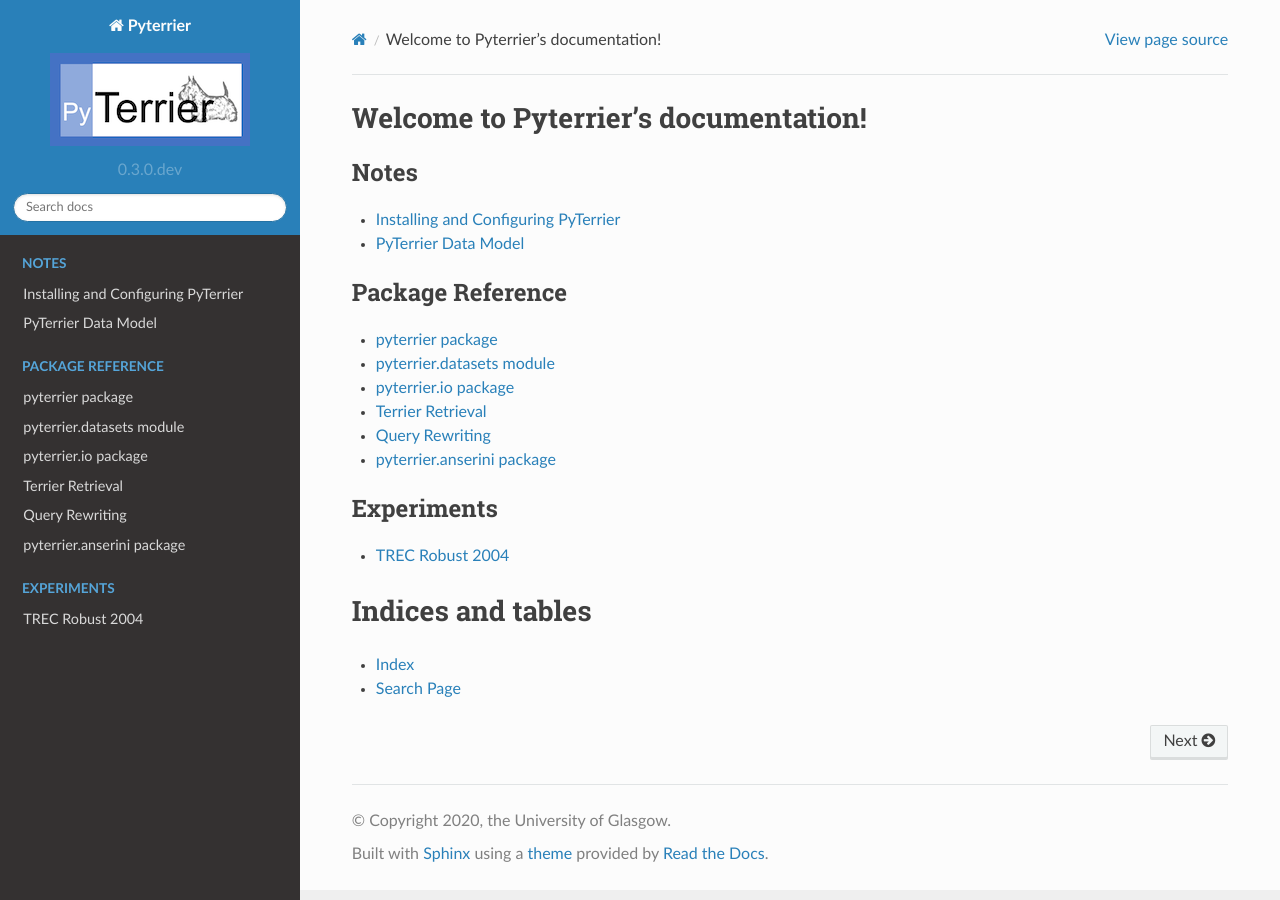
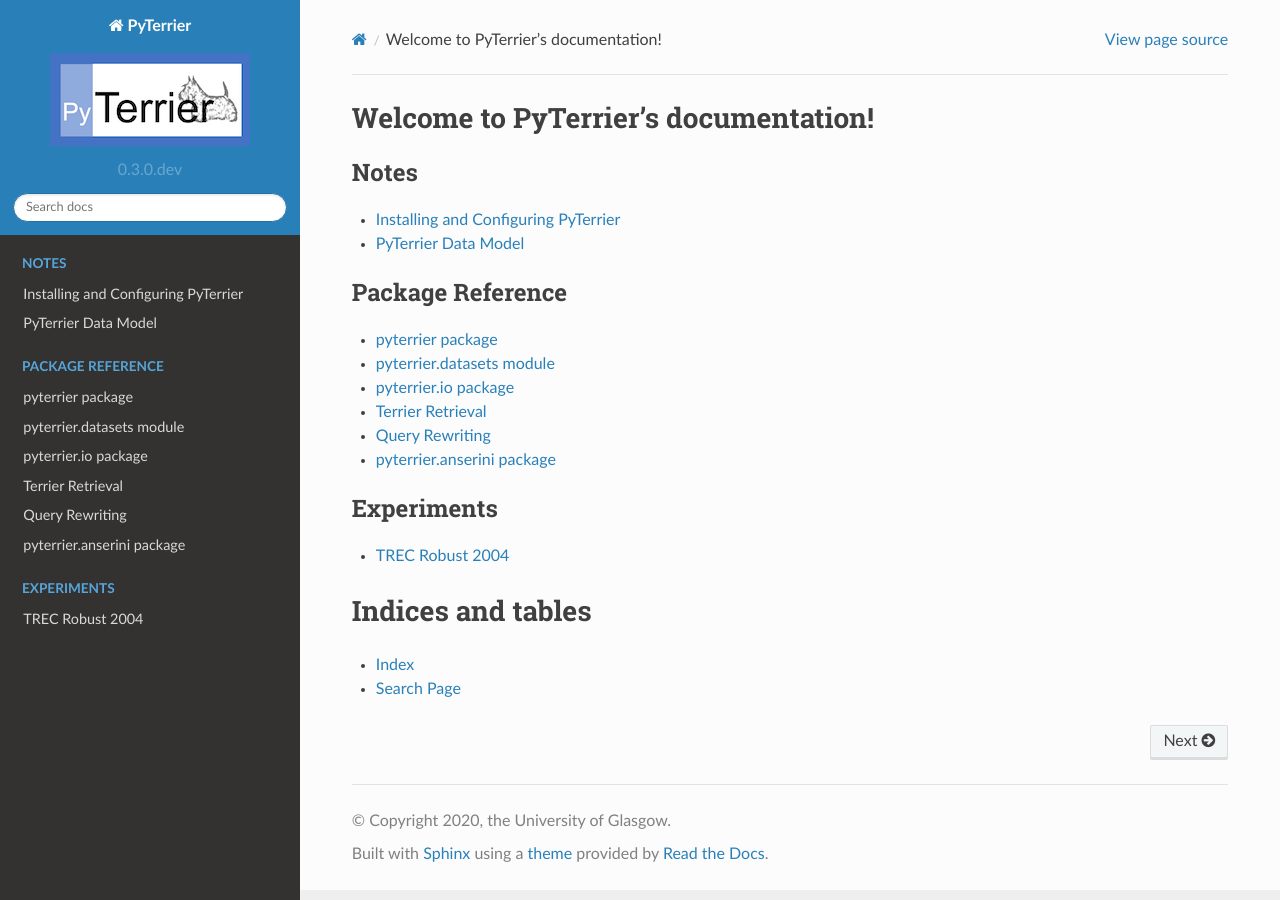
Before and after one commit to terrier-org/pyterrier, a Sphinx documentation site: the page built from docs/index.rst, in a window 1280 px wide. Built offline with Sphinx 7.4.7 and the Read the Docs theme 2.0.0, drawn with Linux system fonts in a browser that asks for light colours; pages that are not in the unit, such as notebooks, are missing from menus; the version number is read from the project's files by our own code.

```diff
--- a/docs/conf.py
+++ b/docs/conf.py
@@ -37,7 +37,7 @@ def _get_text(row, name, width):
     return '[' + _wrap(', '.join(value), width=width) + ']'
 
 def fix_width(df, name, width=20):
-    df[name] = df.apply(lambda row: _get_text(row, name, width), axis=1) #_wrap(', '.join(row[name]), width=width), axis=1)
+    df[name] = df.apply(lambda row: _get_text(row, name, width), axis=1)
     return df
 df = fix_width(df, "qrels")
 df = fix_width(df, "topics")
@@ -51,15 +51,17 @@ with open("_includes/datasets-list-inc.rst", "wt") as f:
     f.write(table)
 
 # -- Project information -----------------------------------------------------
+import datetime
+now = datetime.datetime.now()
 
-project = 'Pyterrier'
-copyright = '2020, the University of Glasgow'
-author = 'Contributors to Pyterrier'
+project = 'PyTerrier'
+copyright = '%d, the University of Glasgow' % (now.year)
+author = 'Contributors to PyTerrier'
 
 # The short X.Y version
 version = ''
 # The full version, including alpha/beta/rc tags
-release = '0.2.0'
+release = pt.__version__
 
 
 # -- General configuration ---------------------------------------------------
@@ -178,7 +180,7 @@ latex_elements = {
 # (source start file, target name, title,
 #  author, documentclass [howto, manual, or own class]).
 latex_documents = [
-    (master_doc, 'Pyterrier.tex', 'Pyterrier Documentation',
+    (master_doc, 'Pyterrier.tex', 'PyTerrier Documentation',
      'Contributors to PyTerrier', 'manual'),
 ]
 
@@ -188,7 +190,7 @@ latex_documents = [
 # One entry per manual page. List of tuples
 # (source start file, name, description, authors, manual section).
 man_pages = [
-    (master_doc, 'pyterrier', 'Pyterrier Documentation',
+    (master_doc, 'pyterrier', 'PyTerrier Documentation',
      [author], 1)
 ]
 
@@ -199,8 +201,8 @@ man_pages = [
 # (source start file, target name, title, author,
 #  dir menu entry, description, category)
 texinfo_documents = [
-    (master_doc, 'Pyterrier', 'Pyterrier Documentation',
-     author, 'Pyterrier', 'One line description of project.',
+    (master_doc, 'PyTerrier', 'PyTerrier Documentation',
+     author, 'PyTerrier', 'One line description of project.',
      'Miscellaneous'),
 ]
 
--- a/docs/index.rst
+++ b/docs/index.rst
@@ -1,4 +1,4 @@
-Welcome to Pyterrier's documentation!
+Welcome to PyTerrier's documentation!
 =====================================
 
 .. toctree::
```
